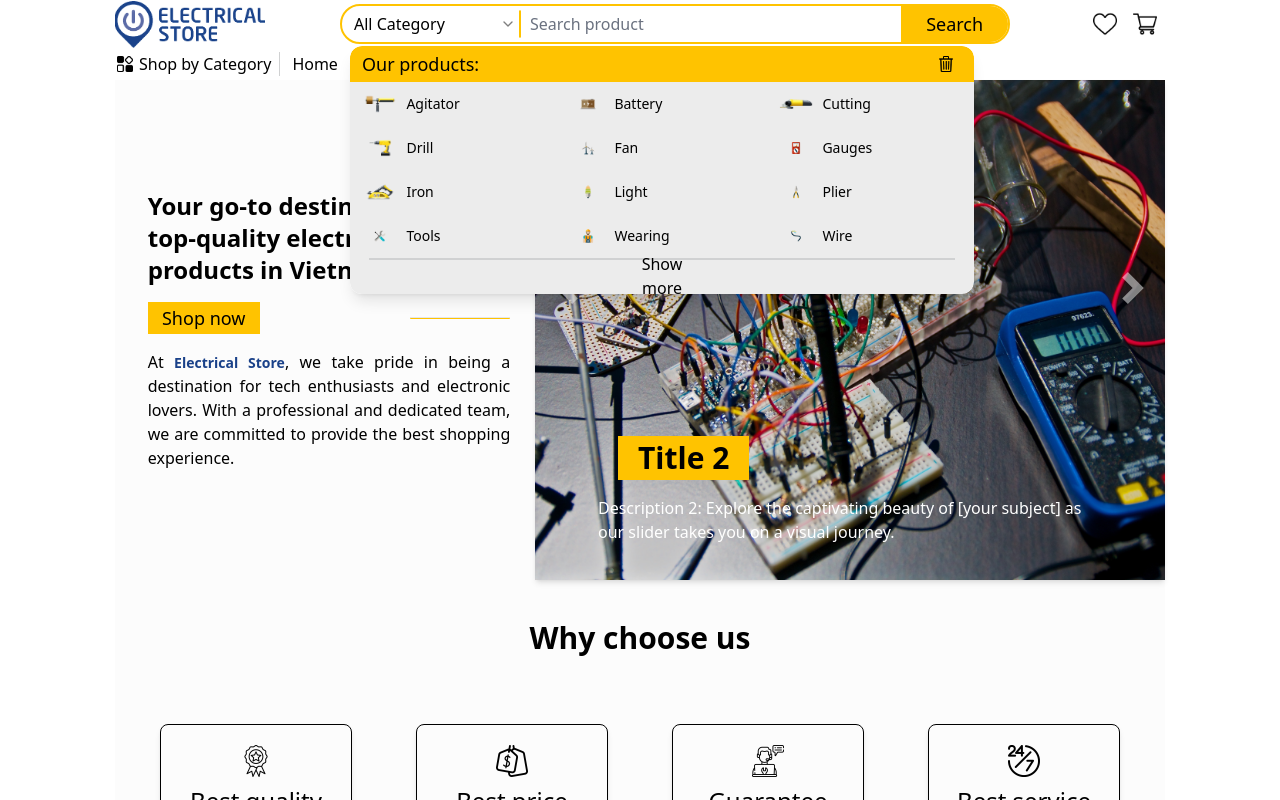
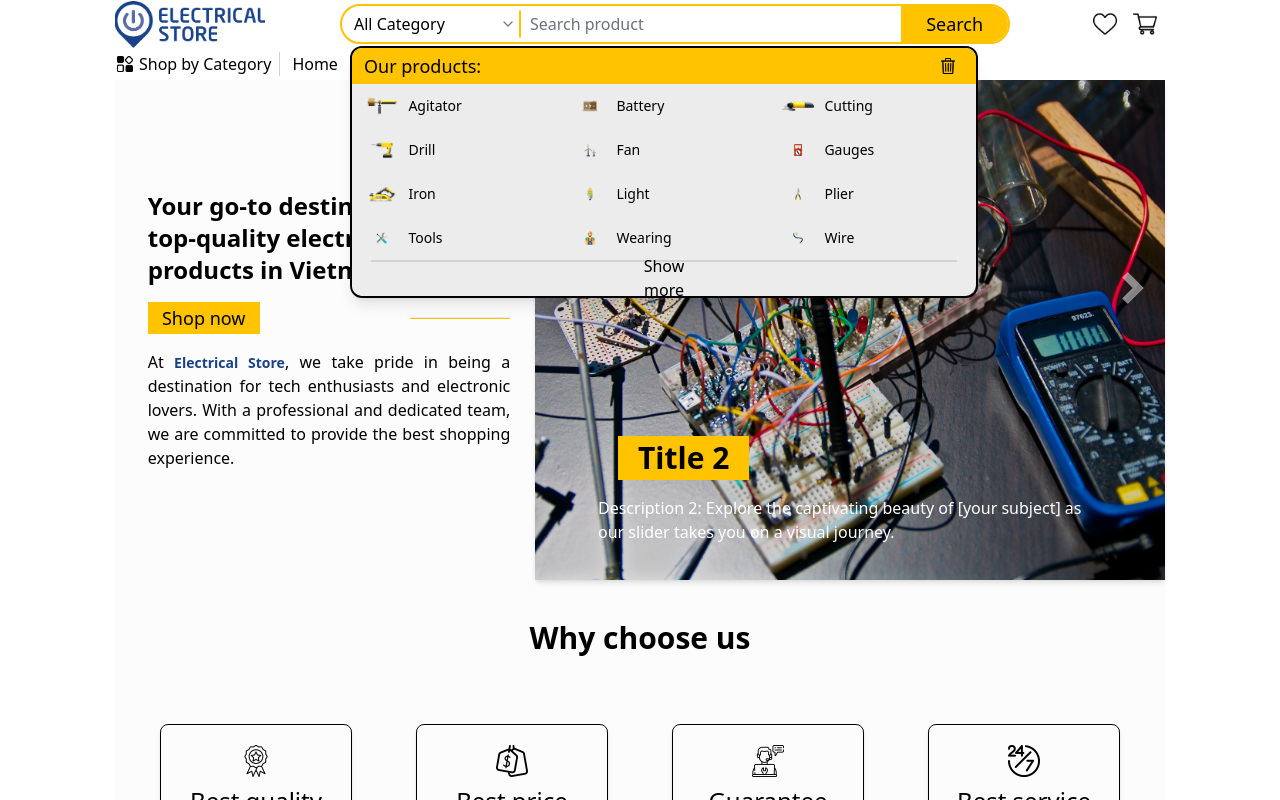
Before and after one commit to LHSang6403/electronics-store, a Next.js app: page / in a window 1280 px wide. Both pictures are taken after a click on the button "All Category". Shown: the top 800 px of the page. Built offline with nearby package versions, Linux system fonts and the light colour scheme.

Commit message:
Sang - fixing ui bugs

```diff
--- a/app/components/searchBar.tsx
+++ b/app/components/searchBar.tsx
@@ -59,10 +59,10 @@ const SearchBar = (props: any): ReturnType<React.FC> => {
               <SelectValue placeholder="All Category" />
             </SelectTrigger>
             <SelectContent
-              className="max-h-[350px] mt-1 rounded-xl shadow-lg border-none bg-transparent overflow-scroll-y
+              className="max-h-[350px] mt-1 rounded-xl shadow-lg border-2 border-black bg-transparent overflow-scroll-y
             lg:relative lg:-left-16"
             >
-              <div className="w-auto h-9 text-lg font-normal bg-primary rounded-t-xl pl-3 flex flex-row justify-between items-center">
+              <div className="w-auto h-9 text-lg font-normal bg-primary rounded-t-2 pl-3 flex flex-row justify-between items-center">
                 Our products:
                 <div className="w-12 h-7 rounded mr-1 flex items-center justify-center hover:cursor-pointer">
                   <button onClick={() => {}}>
@@ -121,7 +121,7 @@ const SearchBar = (props: any): ReturnType<React.FC> => {
         {}
       </form>
       {query !== "" && filteredItems.length !== 0 && (
-        <div className="absolute left-[calc((100vw_-_600px)_/_2)] h-auto pb-1 max-h-[600px] overflow-y-auto w-[600px] mt-1 z-50 rounded-xl shadow-lg bg-[whitesmoke]">
+        <div className="absolute left-[calc((100vw_-_600px)_/_2)] h-auto pb-1 max-h-[600px] overflow-y-auto w-[600px] mt-1 z-50 border-2 border-black rounded-xl shadow-lg bg-[whitesmoke]">
           <div
             className="w-full h-11 bg-primary pl-4 text-lg font-normal flex flex-row items-center"
             onMouseEnter={() => {
```
